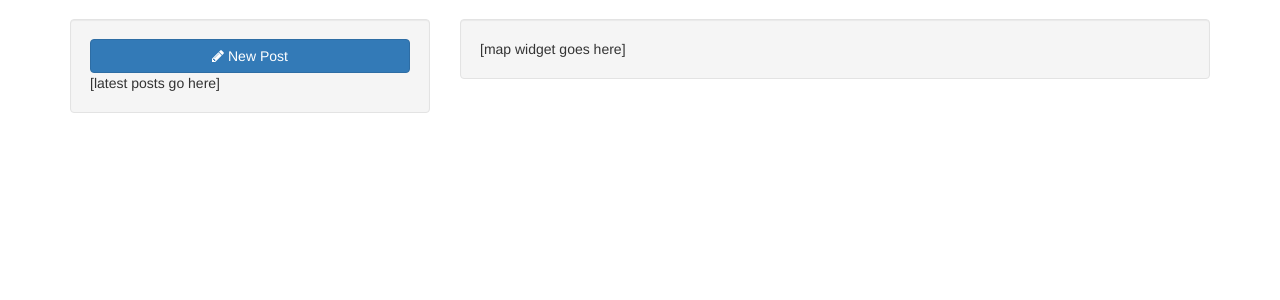
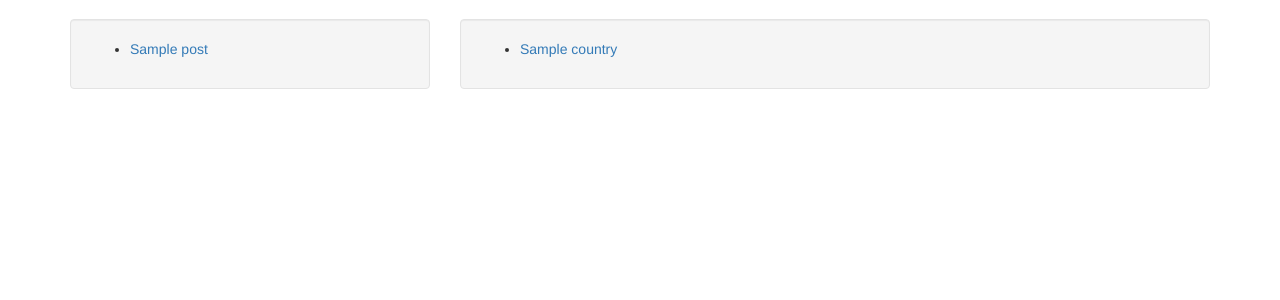
Before and after one commit to hack-in-chicago/paulslist, a Django app: template paulslist/classifieds/templates/paulslist/dashboard.html in a window 1280 px wide. Shown: the part 51-351 px from the top of the page. Run offline with Django 3.2, Linux system fonts and the light colour scheme; tables that the repository leaves empty hold one stand-in row (values such as "Sample post"); the template is opened without the code that fills it: values that come from a table or form of the project are taken from there, most other values are stand-ins (such as "Sample title", 1, 10 or a date in 2020); some libraries are stand-ins or nearby versions.

Commit message:
Working on MVP-1 dashboard

```diff
--- a/paulslist/classifieds/templates/paulslist/dashboard.html
+++ b/paulslist/classifieds/templates/paulslist/dashboard.html
@@ -4,13 +4,20 @@
 <div class="row">
   <div class="col-sm-4">
     <div class="well">
-      <a class="btn btn-primary btn-block" href=""><i class="fa fa-pencil" aria-hidden="true"></i>&nbsp;New Post</a>
-      [latest posts go here]
+      <ul>
+      {% for item in latest %}
+        <li><a href="{% url 'detail' latest.id %}">{{ item.title }}</a></li>
+      {% endfor %}
+      </ul>
     </div>
   </div>
   <div class="col-sm-8">
     <div class="well">
-      [map widget goes here]
+      <ul>
+      {% for country in countries %}
+        <li><a href="{% url 'list' country %}">{{ country }}</a></li>
+      {% endfor %}
+      </ul>
     </div>
   </div>
 </div>
--- a/paulslist/paulslist/urls.py
+++ b/paulslist/paulslist/urls.py
@@ -20,4 +20,6 @@ from classifieds import views
 urlpatterns = [
     url(r'^admin/', admin.site.urls),
     url(r'^', views.home),
+    url(r'^post/[0-9]*', views.post_detail),
+    url(r'^country/[a-zA-Z\-]*', views.post_list)
 ]
```
Also changed, not shown: paulslist/classifieds/views.py (+10 -3 lines), paulslist/classifieds/templates/paulslist/detail.html (added), paulslist/classifieds/templates/paulslist/editpost.html (deleted), paulslist/classifieds/templates/paulslist/list.html (added), paulslist/classifieds/templates/paulslist/viewposts.html (deleted).
